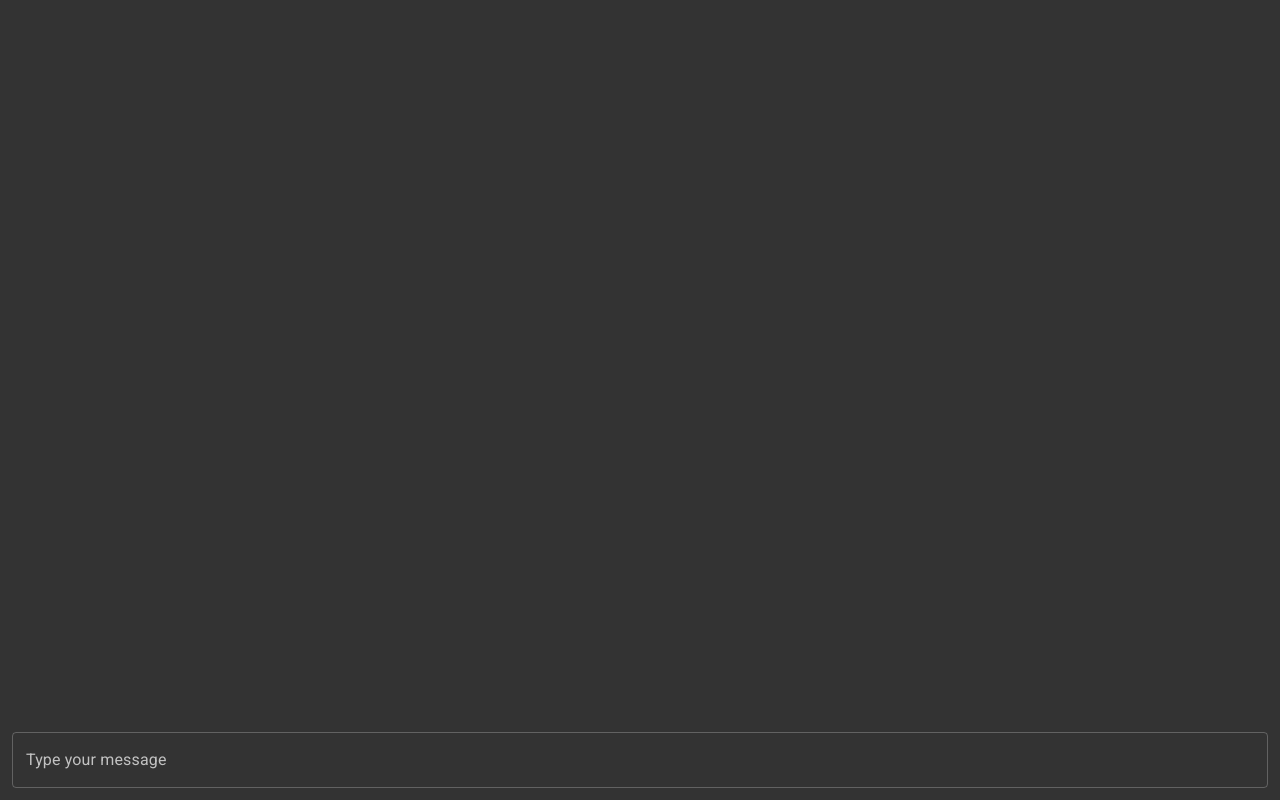
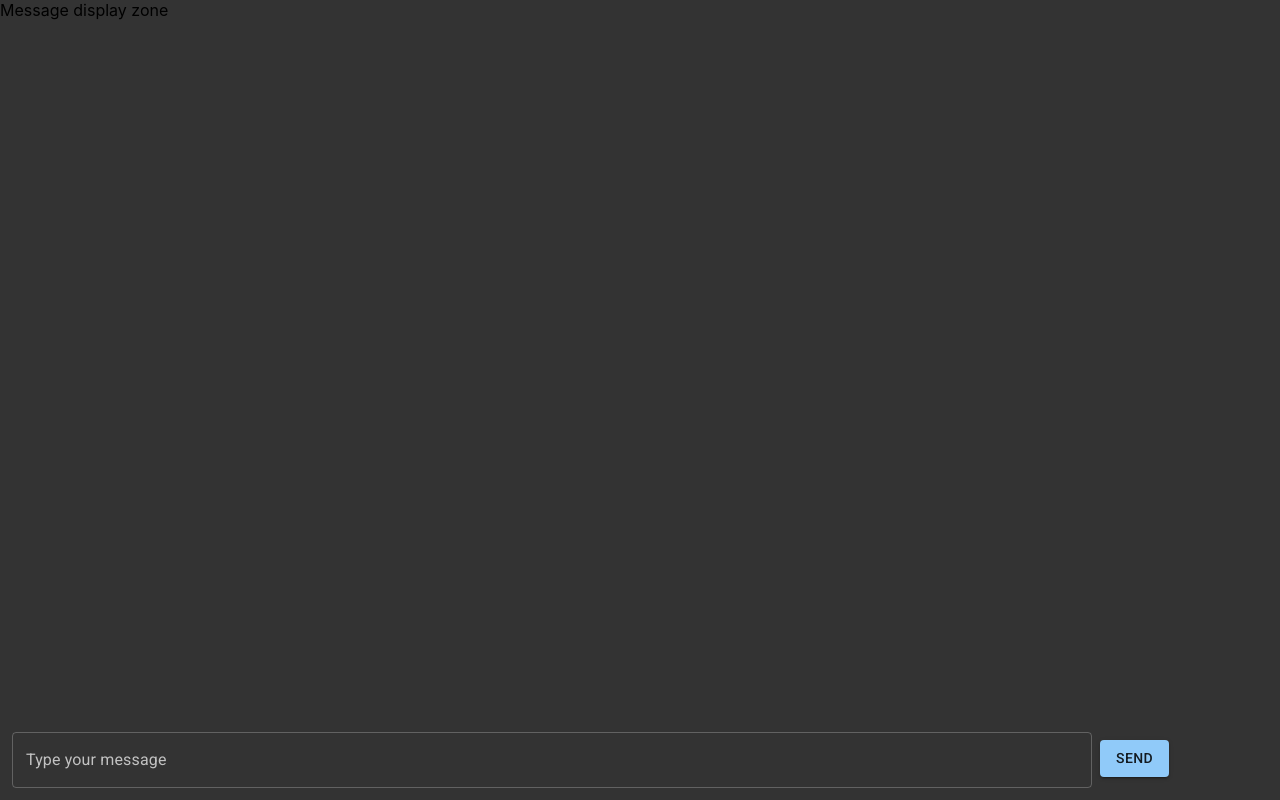
Before and after one commit to harzkr/crm-fe, a React (Create React App) app: page /conversation/1 in a window 1280 px wide. Built offline with nearby package versions, Linux system fonts and the light colour scheme; sample sign-in values are in the browser's storage.

Commit message:
Update other messaging attributes

```diff
--- a/src/components/Conversation/Conversation.js
+++ b/src/components/Conversation/Conversation.js
@@ -1,5 +1,5 @@
 import React from "react";
-import { TextField } from "@mui/material";
+import { Button, TextField } from "@mui/material";
 import { useParams } from "react-router-dom";
 
 const Conversation = (props) => {
@@ -9,10 +9,23 @@ const Conversation = (props) => {
 
   return (
     <div style={{ backgroundColor: "#333", minHeight: "100vh" }}>
-      <div style={{ position: "absolute", bottom: 12, left: 12,width:'calc(100vw - 24px)' }}>
-        <TextField label="Type your message" style={{
-            width:'calc(100vw - 24px)'
-        }} />
+        <div>
+            Message display zone
+        </div>
+      <div style={{ position: "absolute", bottom: 12, left: 12 }}>
+        <TextField
+          label="Type your message"
+          style={{
+            width: "calc(100vw - 200px)",
+          }}
+        />
+        <Button
+          style={{ marginLeft: 8, marginTop: 8 }}
+          variant="contained"
+          color="primary"
+        >
+          Send
+        </Button>
       </div>
     </div>
   );
```
